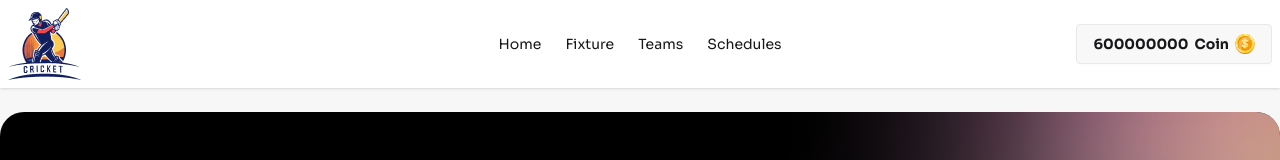
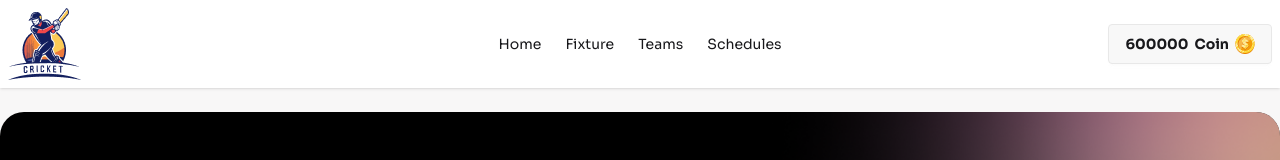
Before and after one commit to jahiddeveloper/BPL-Project, a React (Vite) app: page / in a window 1280 px wide. Shown: the top 160 px of the page. Built offline with nearby package versions, Linux system fonts and the light colour scheme.

Commit message:
Chose player btn active and coin - add

```diff
--- a/src/App.jsx
+++ b/src/App.jsx
@@ -11,10 +11,11 @@ let fetchPlayers = fetch("/player.json").then((res) => res.json());
 
 function App() {
   let [toggle, setToggle] = useState(true);
+  let [availableBalance, setAvailableBalance] = useState(600000)
 
   return (
     <>
-      <Navbar></Navbar>
+      <Navbar availableBalance={availableBalance}></Navbar>
       <Hero></Hero>
 
       <div className="container mx-auto flex justify-between items-center mt-10">
@@ -43,7 +44,7 @@ function App() {
 
       {toggle === true ? (
         <Suspense fallback={<h3>Just a sec...</h3>}>
-          <AvailableBalance fetchPlayers={fetchPlayers}></AvailableBalance>
+          <AvailableBalance fetchPlayers={fetchPlayers} setAvailableBalance={setAvailableBalance} availableBalance={availableBalance}></AvailableBalance>
         </Suspense>
       ) : (
         <SelectedPlayers></SelectedPlayers>
--- a/src/Component/AvailableBalance/AvailableBalance.jsx
+++ b/src/Component/AvailableBalance/AvailableBalance.jsx
@@ -1,14 +1,14 @@
 import React, { use } from "react";
 import PlayerCard from "../PlayerCard/PlayerCard";
 
-const AvailableBalance = ({ fetchPlayers }) => {
+const AvailableBalance = ({ fetchPlayers, setAvailableBalance, availableBalance }) => {
   let players = use(fetchPlayers);
 
   return (
     <div className="container mx-auto mt-4 justify-items-center">
       <div className="grid grid-cols-1 md:grid-cols-4 gap-5">
         {players.map((player) => (
-          <PlayerCard key={player.id} player={player}></PlayerCard>
+          <PlayerCard key={player.id} player={player} setAvailableBalance={setAvailableBalance} availableBalance={availableBalance}></PlayerCard>
         ))}
       </div>
     </div>
--- a/src/Component/Navbar/Navbar.jsx
+++ b/src/Component/Navbar/Navbar.jsx
@@ -2,7 +2,7 @@ import React from "react";
 import navImg from "../../assets/logo.png";
 import coin from "../../assets/coin-1.png";
 
-const Navbar = () => {
+const Navbar = ({availableBalance}) => {
   return (
     <div className="bg-base-100 shadow-sm">
       <div className="navbar container mx-auto">
@@ -63,7 +63,7 @@ const Navbar = () => {
         </div>
         <div className="navbar-end">
           <a className="font-bold btn">
-            <span>600000000</span>Coin <img src={coin} alt="" />
+            <span>{availableBalance}</span>Coin <img src={coin} alt="" />
           </a>
         </div>
       </div>
--- a/src/Component/PlayerCard/PlayerCard.jsx
+++ b/src/Component/PlayerCard/PlayerCard.jsx
@@ -1,8 +1,11 @@
-import React from "react";
+import React, { useState } from "react";
 import me from "../../assets/me.png";
 import flag from "../../assets/flag.png";
 
-const PlayerCard = ({ player }) => {
+const PlayerCard = ({ player, setAvailableBalance, availableBalance }) => {
+
+  let [isSelected, setIsSelected] = useState(false);
+
   return (
     <div className="card bg-base-100 w-96 shadow-sm hover:shadow-2xl hover:transition duration-300">
       <figure>
@@ -38,7 +41,10 @@ const PlayerCard = ({ player }) => {
 
         <div className="flex justify-between items-center">
           <h3 className="font-bold">Price : {player.price}</h3>
-          <button className="btn">Choose Player</button>
+          <button disabled={isSelected} onClick={() => {
+            setIsSelected(true)
+            setAvailableBalance(availableBalance - player.price)
+          }} className="btn">{isSelected === true ? "Selected" : "Choose Player"}</button>
         </div>
       </div>
     </div>
```
